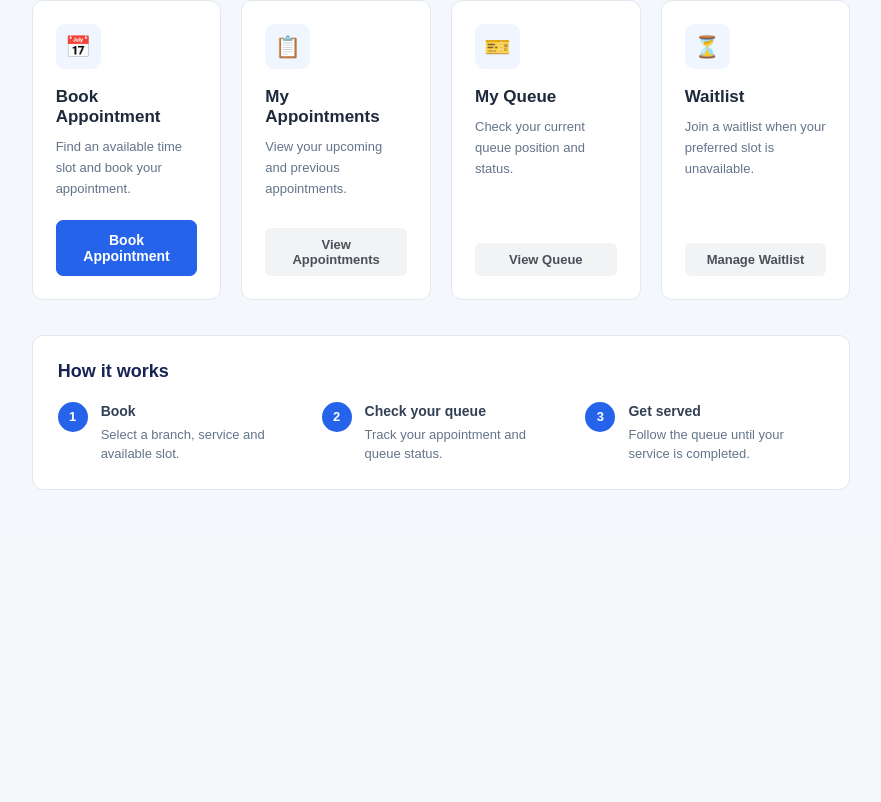
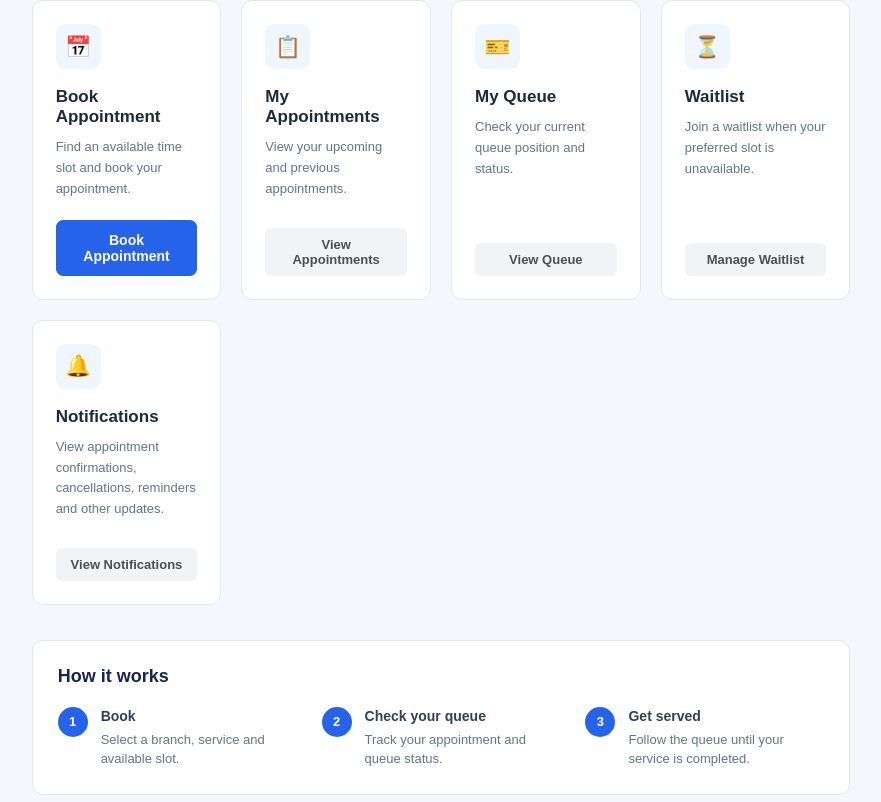
Before and after one commit to divyakusuru/smart-appointment-queue, a React (Vite) app in the folder frontend/: page /dashboard in a window 1280 px wide. Shown: the part 448-1250 px from the top of the page, without its empty margins (199-1080 px from the left). Before the commit the page ends 1028 px from the top, so only its background shows below. Built offline with nearby package versions, Linux system fonts and the light colour scheme.

Commit message:
feat: add notifications to customer dashboard

```diff
--- a/frontend/src/pages/Dashboard.tsx
+++ b/frontend/src/pages/Dashboard.tsx
@@ -133,6 +133,25 @@ export default function Dashboard() {
             </button>
           </div>
 
+          {/* Notifications */}
+<div className="dashboard-card">
+  <div className="card-icon">🔔</div>
+
+  <h3>Notifications</h3>
+
+  <p>
+    View appointment confirmations, cancellations,
+    reminders and other updates.
+  </p>
+
+  <button
+    className="secondary-button"
+    onClick={() => navigate("/notifications")}
+  >
+    View Notifications
+  </button>
+</div>
+
         </div>
       </section>
 
```
